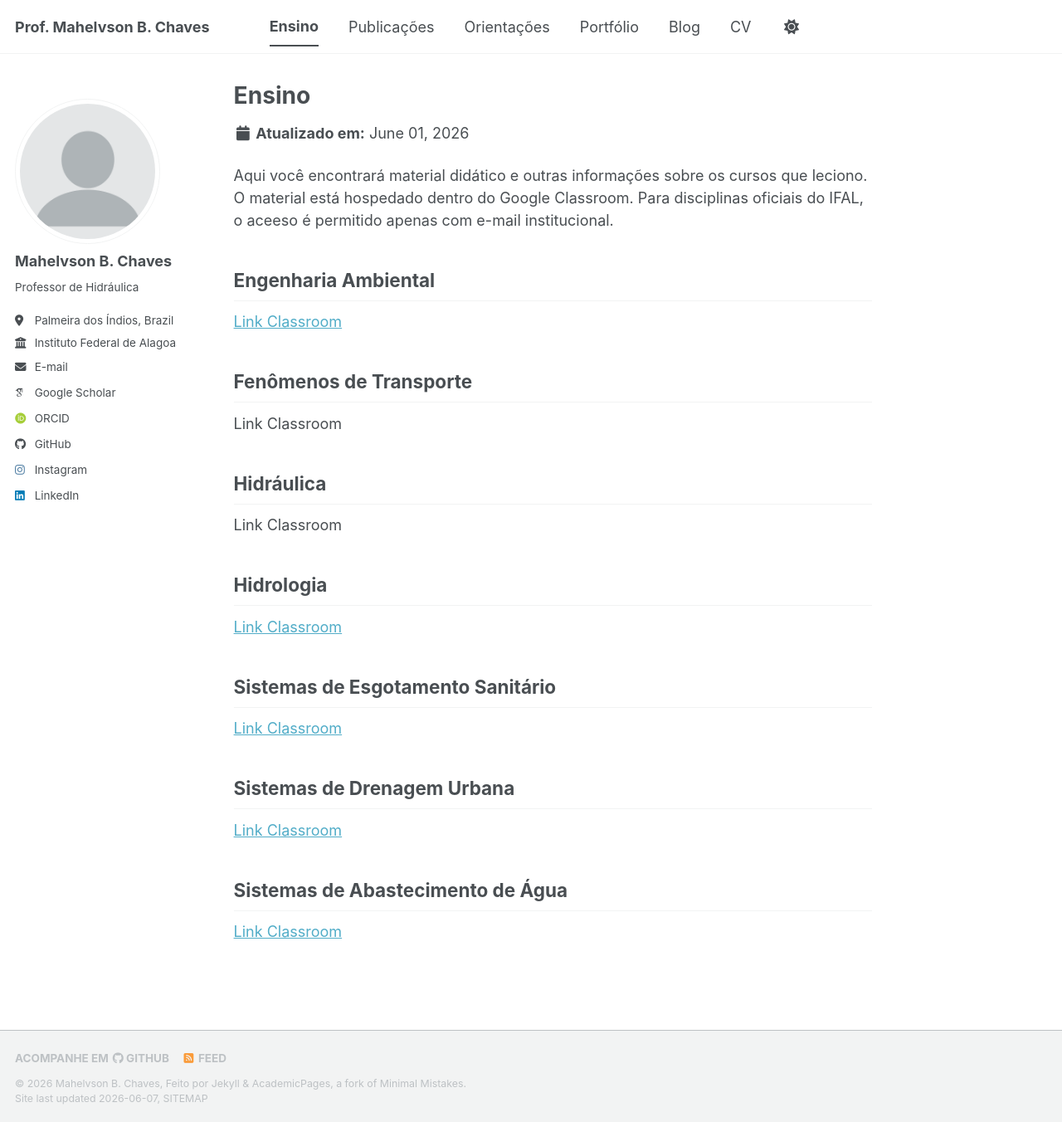
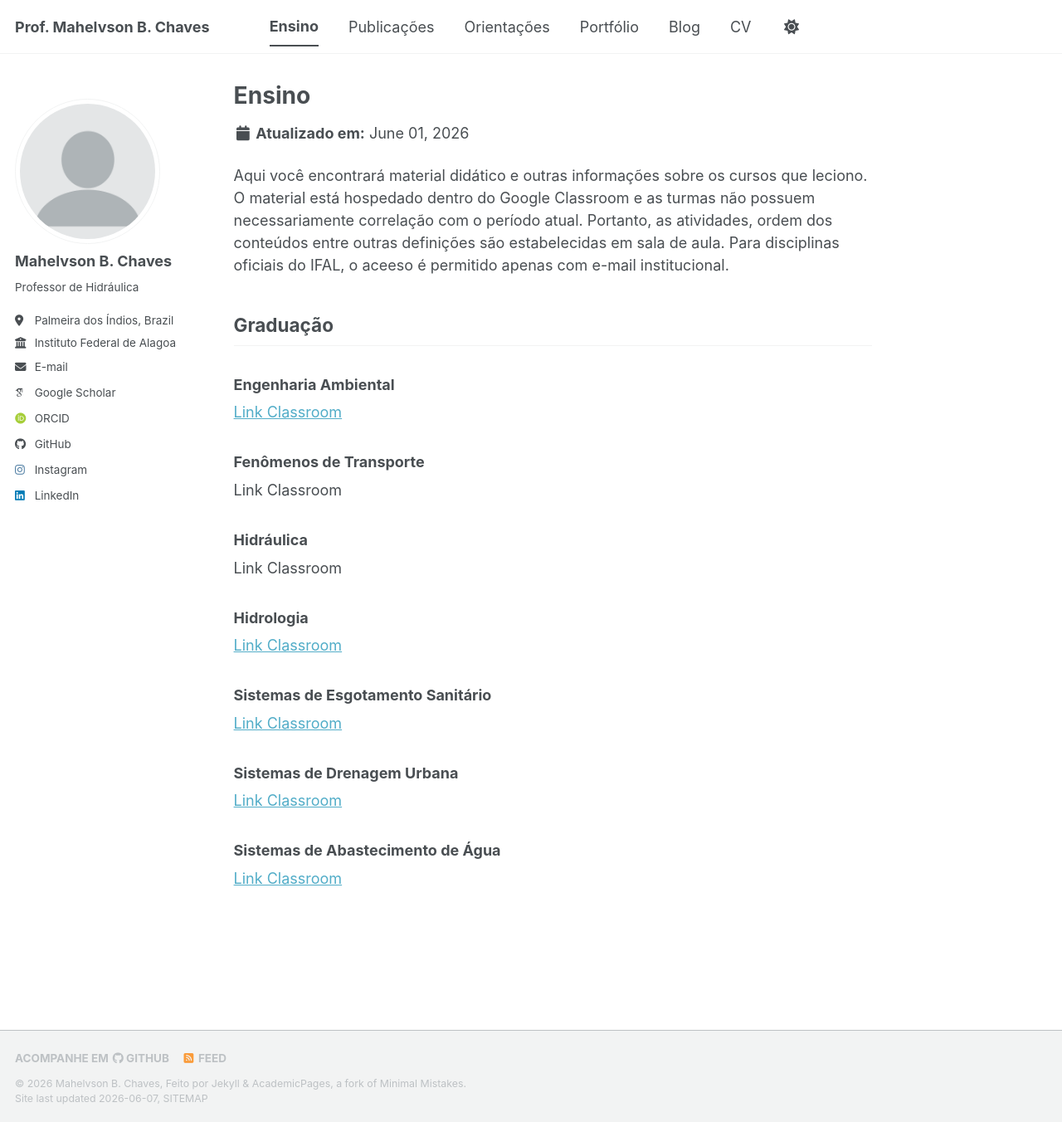
Before and after one commit to mahelvson/mahelvson.github.io, a Jekyll site: the page built from _pages/courses.md, in a window 1280 px wide and 1352 px high. Shown: the whole window at 83% size. Built offline with Jekyll 4.4.1, drawn with Linux system fonts in a browser that asks for light colours; some web fonts are replaced; a script bundle is joined from its source files by our own code; library files that are not in the unit come from our copies.

Commit message:
ajuste nos textos sobre a disciplina

```diff
--- a/_pages/courses.md
+++ b/_pages/courses.md
@@ -6,25 +6,26 @@ date: 2026-06-01
 ---
 
 Aqui você encontrará material didático e outras informações sobre os cursos que leciono.
-O material está hospedado dentro do Google Classroom. Para disciplinas oficiais do IFAL, o aceeso é permitido apenas com e-mail institucional.
+O material está hospedado dentro do Google Classroom e as turmas não possuem necessariamente correlação com o período atual. Portanto, as atividades, ordem dos conteúdos entre outras definições são estabelecidas em sala de aula. Para disciplinas oficiais do IFAL, o aceeso é permitido apenas com e-mail institucional.
 
-## Engenharia Ambiental
+## Graduação
+### Engenharia Ambiental
 [Link Classroom](https://classroom.google.com/c/Nzk4MDk3MDQzMjEw?cjc=z3trun6i)
 
-## Fenômenos de Transporte
+### Fenômenos de Transporte
 Link Classroom
 
-## Hidráulica
+### Hidráulica
 Link Classroom
 
-## Hidrologia
+### Hidrologia
 [Link Classroom](https://classroom.google.com/c/Nzk4MDk3MDMzODk3?cjc=qg2qnqac)
 
-## Sistemas de Esgotamento Sanitário
+### Sistemas de Esgotamento Sanitário
 [Link Classroom](https://classroom.google.com/c/Nzk4MDk3MTc1MTU0?cjc=nybmfnsn)
 
-## Sistemas de Drenagem Urbana
+### Sistemas de Drenagem Urbana
 [Link Classroom](https://classroom.google.com/c/Nzk4MDk3MTMzMzk1?cjc=3g7x2vjo)
 
-## Sistemas de Abastecimento de Água
+### Sistemas de Abastecimento de Água
 [Link Classroom](https://classroom.google.com/c/Nzk4MDk3MDI2NzQy?cjc=v6mu36ue)
```
